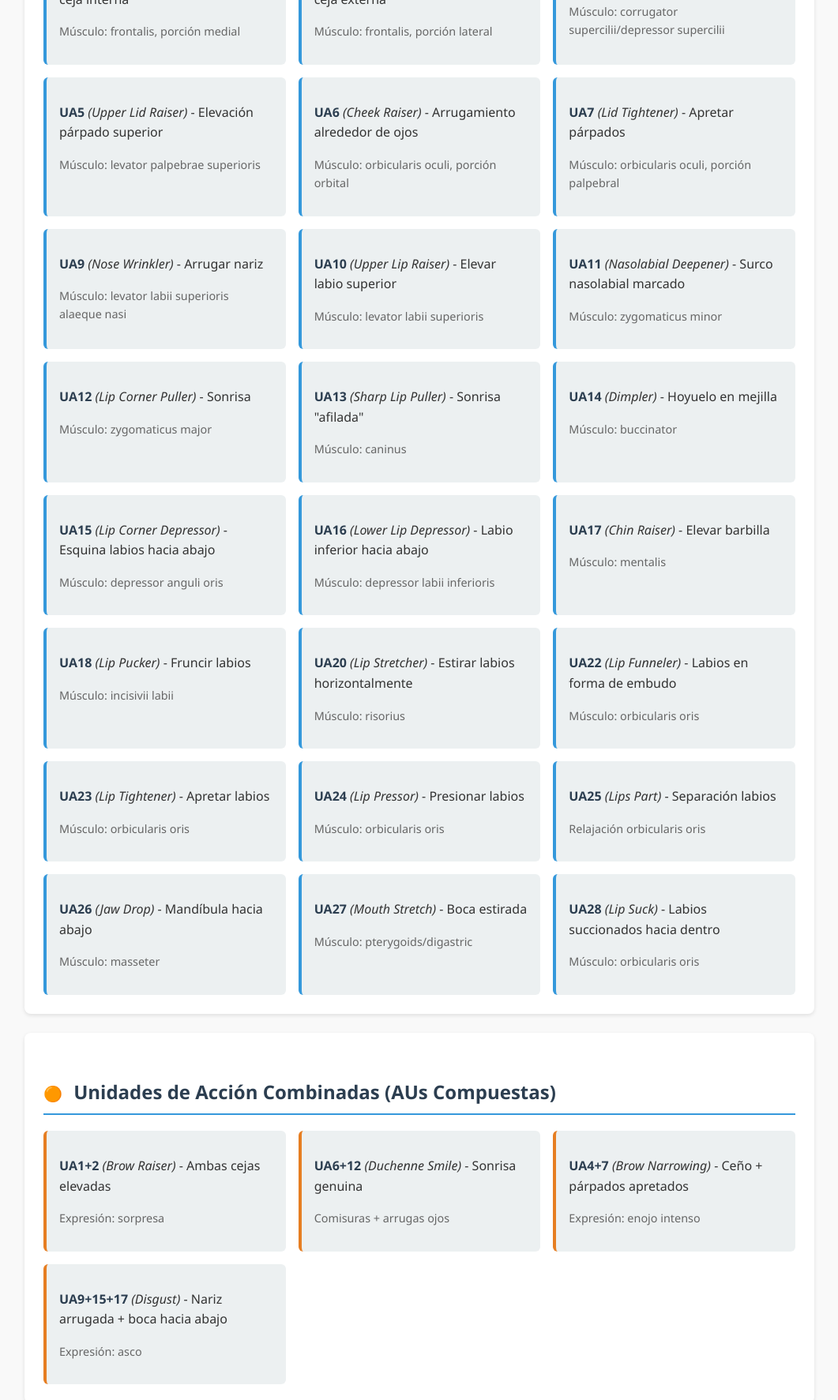
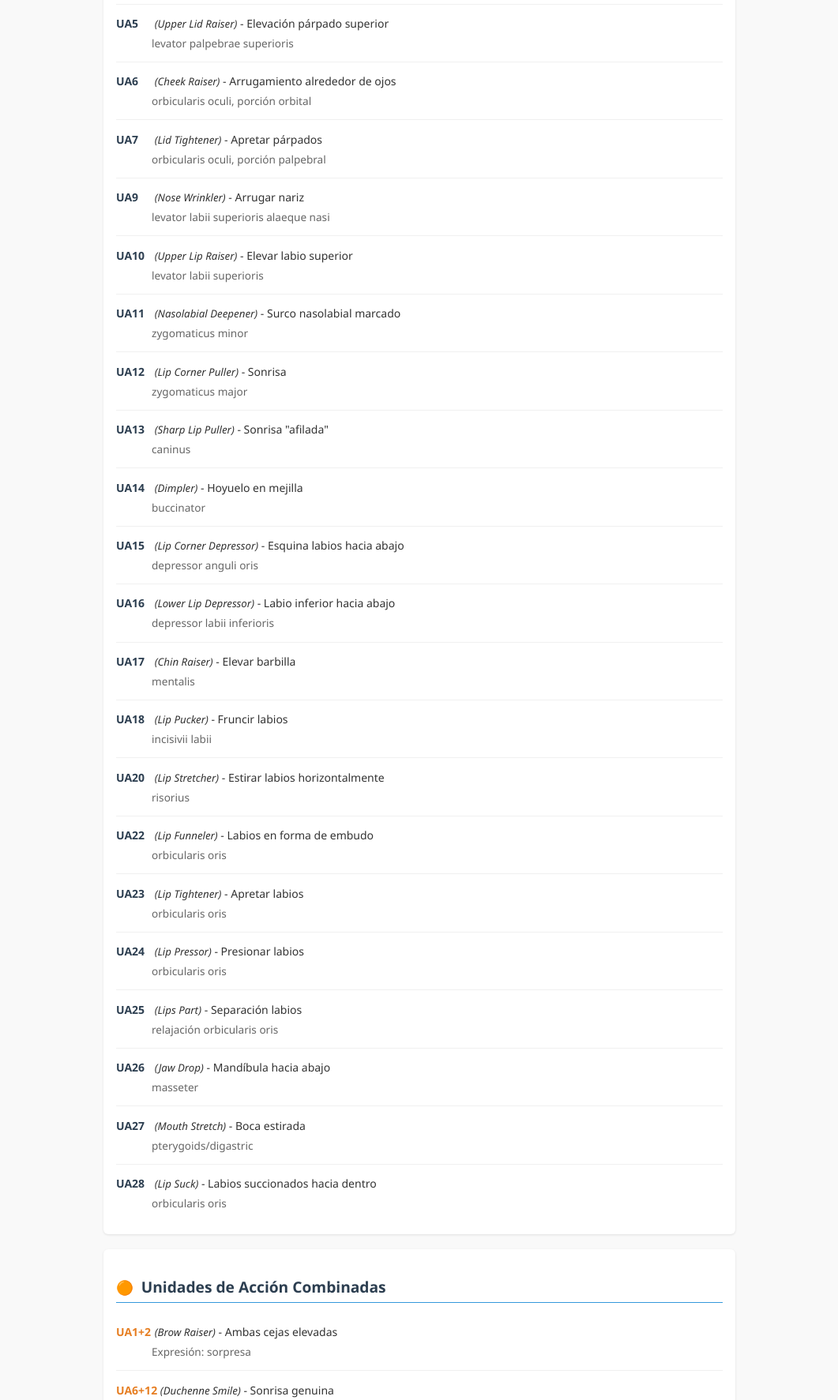
Before and after one commit to edgardowt/edgardowt.github.io, a plain HTML site: page facs.html in a window 1280 px wide. Shown: the part 425-2198 px from the top of the page at 79% size, without its empty margins (109-1170 px from the left). Drawn offline with Linux system fonts and the light colour scheme.

Commit message:
git status

```diff
--- a/facs.html
+++ b/facs.html
@@ -15,242 +15,255 @@
 
         body {
             font-family: 'Segoe UI', Tahoma, Geneva, Verdana, sans-serif;
-            line-height: 1.6;
+            line-height: 1.4;
             color: #333;
-            max-width: 1000px;
+            max-width: 800px;
             margin: 0 auto;
-            padding: 20px;
+            padding: 15px;
             background-color: #f9f9f9;
+            font-size: 14px;
         }
 
         header {
             background-color: var(--primary-color);
             color: white;
-            padding: 2rem;
-            border-radius: 8px;
-            margin-bottom: 2rem;
+            padding: 1rem;
+            border-radius: 6px;
+            margin-bottom: 1.5rem;
             text-align: center;
         }
 
         h1 {
             margin: 0;
-            font-size: 2.2rem;
+            font-size: 1.5rem;
+            font-weight: 600;
         }
 
         h2 {
             color: var(--primary-color);
-            border-bottom: 2px solid var(--secondary-color);
-            padding-bottom: 0.5rem;
-            margin-top: 2rem;
+            border-bottom: 1px solid var(--secondary-color);
+            padding-bottom: 0.3rem;
+            margin: 1.2rem 0 0.8rem;
+            font-size: 1.2rem;
         }
 
         h3 {
             color: var(--secondary-color);
+            margin: 1rem 0 0.5rem;
+            font-size: 1.1rem;
         }
 
         .section {
             background-color: white;
-            padding: 1.5rem;
-            border-radius: 8px;
-            box-shadow: 0 2px 5px rgba(0,0,0,0.1);
-            margin-bottom: 1.5rem;
-        }
-
-        .au-list {
-            display: grid;
-            grid-template-columns: repeat(auto-fill, minmax(300px, 1fr));
-            gap: 1rem;
+            padding: 1rem;
+            border-radius: 6px;
+            box-shadow: 0 1px 3px rgba(0,0,0,0.1);
+            margin-bottom: 1.2rem;
         }
 
         .au-item {
-            background-color: var(--light-color);
-            padding: 1rem;
-            border-radius: 6px;
-            border-left: 4px solid var(--secondary-color);
+            padding: 0.5rem 0;
+            border-bottom: 1px solid #f0f0f0;
+        }
+
+        .au-item:last-child {
+            border-bottom: none;
         }
 
         .au-number {
             font-weight: bold;
             color: var(--primary-color);
+            display: inline-block;
+            min-width: 45px;
         }
 
         .au-name {
             font-style: italic;
+            font-size: 0.95em;
         }
 
         .au-muscle {
             color: #666;
-            font-size: 0.9rem;
+            font-size: 0.85rem;
+            margin-left: 45px;
+            line-height: 1.3;
         }
 
-        .combined {
-            border-left-color: #e67e22;
+        .combined .au-number {
+            color: #e67e22;
         }
 
-        .special {
-            border-left-color: var(--dark-color);
+        .special .au-number {
+            color: var(--dark-color);
         }
 
         .notes {
             background-color: #f1f9fe;
-            border-left: 4px solid var(--secondary-color);
-            padding: 1rem;
-            margin-top: 2rem;
+            border-left: 3px solid var(--secondary-color);
+            padding: 0.8rem;
+            margin-top: 1.5rem;
         }
 
         .source {
-            font-size: 0.9rem;
+            font-size: 0.85rem;
             text-align: right;
-            margin-top: 2rem;
+            margin-top: 1.5rem;
             color: #666;
         }
 
         .emoji {
-            font-size: 1.2rem;
-            margin-right: 0.5rem;
+            font-size: 1.1rem;
+            margin-right: 0.3rem;
         }
 
-        @media (max-width: 600px) {
-            .au-list {
-                grid-template-columns: 1fr;
+        ul {
+            padding-left: 1.2rem;
+            margin: 0.5rem 0;
         }
+
+        li {
+            margin-bottom: 0.3rem;
+            font-size: 0.9rem;
+        }
+
+        p {
+            margin: 0.4rem 0;
         }
     </style>
 </head>
 <body>
     <header>
         <h1>Facial Action Coding System (FACS)</h1>
-        <p>Cada UA (Unidad de Acción) corresponde a la activación de uno o más músculos faciales. Algunas son combinatorias.</p>
+        <p style="font-size: 0.9rem; margin: 0.3rem 0 0;">Cada UA corresponde a la activación de uno o más músculos faciales</p>
     </header>
 
     <div class="section">
-        <h2><span class="emoji">🔵</span> Unidades de Acción Individuales (AUs Simples)</h2>
-        <div class="au-list">
+        <h2><span class="emoji">🔵</span> Unidades de Acción Individuales</h2>
+
         <div class="au-item">
             <p><span class="au-number">UA1</span> <span class="au-name">(Inner Brow Raiser)</span> - Elevación ceja interna</p>
-                <p class="au-muscle">Músculo: frontalis, porción medial</p>
+            <p class="au-muscle">frontalis, porción medial</p>
         </div>
 
         <div class="au-item">
             <p><span class="au-number">UA2</span> <span class="au-name">(Outer Brow Raiser)</span> - Elevación ceja externa</p>
-                <p class="au-muscle">Músculo: frontalis, porción lateral</p>
+            <p class="au-muscle">frontalis, porción lateral</p>
         </div>
 
         <div class="au-item">
             <p><span class="au-number">UA4</span> <span class="au-name">(Brow Lowerer)</span> - Ceño fruncido</p>
-                <p class="au-muscle">Músculo: corrugator supercilii/depressor supercilii</p>
+            <p class="au-muscle">corrugator supercilii/depressor supercilii</p>
         </div>
 
         <div class="au-item">
             <p><span class="au-number">UA5</span> <span class="au-name">(Upper Lid Raiser)</span> - Elevación párpado superior</p>
-                <p class="au-muscle">Músculo: levator palpebrae superioris</p>
+            <p class="au-muscle">levator palpebrae superioris</p>
         </div>
 
         <div class="au-item">
             <p><span class="au-number">UA6</span> <span class="au-name">(Cheek Raiser)</span> - Arrugamiento alrededor de ojos</p>
-                <p class="au-muscle">Músculo: orbicularis oculi, porción orbital</p>
+            <p class="au-muscle">orbicularis oculi, porción orbital</p>
         </div>
 
         <div class="au-item">
             <p><span class="au-number">UA7</span> <span class="au-name">(Lid Tightener)</span> - Apretar párpados</p>
-                <p class="au-muscle">Músculo: orbicularis oculi, porción palpebral</p>
+            <p class="au-muscle">orbicularis oculi, porción palpebral</p>
         </div>
 
         <div class="au-item">
             <p><span class="au-number">UA9</span> <span class="au-name">(Nose Wrinkler)</span> - Arrugar nariz</p>
-                <p class="au-muscle">Músculo: levator labii superioris alaeque nasi</p>
+            <p class="au-muscle">levator labii superioris alaeque nasi</p>
         </div>
 
         <div class="au-item">
             <p><span class="au-number">UA10</span> <span class="au-name">(Upper Lip Raiser)</span> - Elevar labio superior</p>
-                <p class="au-muscle">Músculo: levator labii superioris</p>
+            <p class="au-muscle">levator labii superioris</p>
         </div>
 
         <div class="au-item">
             <p><span class="au-number">UA11</span> <span class="au-name">(Nasolabial Deepener)</span> - Surco nasolabial marcado</p>
-                <p class="au-muscle">Músculo: zygomaticus minor</p>
+            <p class="au-muscle">zygomaticus minor</p>
         </div>
 
         <div class="au-item">
             <p><span class="au-number">UA12</span> <span class="au-name">(Lip Corner Puller)</span> - Sonrisa</p>
-                <p class="au-muscle">Músculo: zygomaticus major</p>
+            <p class="au-muscle">zygomaticus major</p>
         </div>
 
         <div class="au-item">
             <p><span class="au-number">UA13</span> <span class="au-name">(Sharp Lip Puller)</span> - Sonrisa "afilada"</p>
-                <p class="au-muscle">Músculo: caninus</p>
+            <p class="au-muscle">caninus</p>
         </div>
 
         <div class="au-item">
             <p><span class="au-number">UA14</span> <span class="au-name">(Dimpler)</span> - Hoyuelo en mejilla</p>
-                <p class="au-muscle">Músculo: buccinator</p>
+            <p class="au-muscle">buccinator</p>
         </div>
 
         <div class="au-item">
             <p><span class="au-number">UA15</span> <span class="au-name">(Lip Corner Depressor)</span> - Esquina labios hacia abajo</p>
-                <p class="au-muscle">Músculo: depressor anguli oris</p>
+            <p class="au-muscle">depressor anguli oris</p>
         </div>
 
         <div class="au-item">
             <p><span class="au-number">UA16</span> <span class="au-name">(Lower Lip Depressor)</span> - Labio inferior hacia abajo</p>
-                <p class="au-muscle">Músculo: depressor labii inferioris</p>
+            <p class="au-muscle">depressor labii inferioris</p>
         </div>
 
         <div class="au-item">
             <p><span class="au-number">UA17</span> <span class="au-name">(Chin Raiser)</span> - Elevar barbilla</p>
-                <p class="au-muscle">Músculo: mentalis</p>
+            <p class="au-muscle">mentalis</p>
         </div>
 
         <div class="au-item">
             <p><span class="au-number">UA18</span> <span class="au-name">(Lip Pucker)</span> - Fruncir labios</p>
-                <p class="au-muscle">Músculo: incisivii labii</p>
+            <p class="au-muscle">incisivii labii</p>
         </div>
 
         <div class="au-item">
             <p><span class="au-number">UA20</span> <span class="au-name">(Lip Stretcher)</span> - Estirar labios horizontalmente</p>
-                <p class="au-muscle">Músculo: risorius</p>
+            <p class="au-muscle">risorius</p>
         </div>
 
         <div class="au-item">
             <p><span class="au-number">UA22</span> <span class="au-name">(Lip Funneler)</span> - Labios en forma de embudo</p>
-                <p class="au-muscle">Músculo: orbicularis oris</p>
+            <p class="au-muscle">orbicularis oris</p>
         </div>
 
         <div class="au-item">
             <p><span class="au-number">UA23</span> <span class="au-name">(Lip Tightener)</span> - Apretar labios</p>
-                <p class="au-muscle">Músculo: orbicularis oris</p>
+            <p class="au-muscle">orbicularis oris</p>
         </div>
 
         <div class="au-item">
             <p><span class="au-number">UA24</span> <span class="au-name">(Lip Pressor)</span> - Presionar labios</p>
-                <p class="au-muscle">Músculo: orbicularis oris</p>
+            <p class="au-muscle">orbicularis oris</p>
         </div>
 
         <div class="au-item">
             <p><span class="au-number">UA25</span> <span class="au-name">(Lips Part)</span> - Separación labios</p>
-                <p class="au-muscle">Relajación orbicularis oris</p>
+            <p class="au-muscle">relajación orbicularis oris</p>
         </div>
 
         <div class="au-item">
             <p><span class="au-number">UA26</span> <span class="au-name">(Jaw Drop)</span> - Mandíbula hacia abajo</p>
-                <p class="au-muscle">Músculo: masseter</p>
+            <p class="au-muscle">masseter</p>
         </div>
 
         <div class="au-item">
             <p><span class="au-number">UA27</span> <span class="au-name">(Mouth Stretch)</span> - Boca estirada</p>
-                <p class="au-muscle">Músculo: pterygoids/digastric</p>
+            <p class="au-muscle">pterygoids/digastric</p>
         </div>
 
         <div class="au-item">
             <p><span class="au-number">UA28</span> <span class="au-name">(Lip Suck)</span> - Labios succionados hacia dentro</p>
-                <p class="au-muscle">Músculo: orbicularis oris</p>
-            </div>
+            <p class="au-muscle">orbicularis oris</p>
         </div>
     </div>
 
     <div class="section">
-        <h2><span class="emoji">🟠</span> Unidades de Acción Combinadas (AUs Compuestas)</h2>
-        <div class="au-list">
+        <h2><span class="emoji">🟠</span> Unidades de Acción Combinadas</h2>
+
         <div class="au-item combined">
             <p><span class="au-number">UA1+2</span> <span class="au-name">(Brow Raiser)</span> - Ambas cejas elevadas</p>
             <p class="au-muscle">Expresión: sorpresa</p>
@@ -271,11 +284,10 @@
             <p class="au-muscle">Expresión: asco</p>
         </div>
     </div>
-    </div>
 
     <div class="section">
-        <h2><span class="emoji">⚫</span> Otras Codificaciones Especiales</h2>
-        <div class="au-list">
+        <h2><span class="emoji">⚫</span> Otras Codificaciones</h2>
+
         <div class="au-item special">
             <p><span class="au-number">AD19</span> <span class="au-name">(Tongue Show)</span> - Mostrar lengua</p>
         </div>
@@ -289,15 +301,14 @@
             <p class="au-muscle">Ej.: giro, inclinación</p>
         </div>
     </div>
-    </div>
 
     <div class="section notes">
         <h2><span class="emoji">📌</span> Notas Clave</h2>
         <h3>Intensidad</h3>
-        <p>Cada UA tiene una escala de A (leve) a E (extrema) (ej.: UA12C = sonrisa moderada).</p>
+        <p>Escala de A (leve) a E (extrema) (ej.: UA12C = sonrisa moderada)</p>
 
         <h3>Asimetría</h3>
-        <p>Se anota con "L" (left) o "R" (right) (ej.: UA12R = sonrisa más marcada en lado derecho).</p>
+        <p>Se anota con "L" (left) o "R" (right) (ej.: UA12R = sonrisa más marcada en lado derecho)</p>
 
         <h3>Emociones básicas</h3>
         <ul>
@@ -308,7 +319,6 @@
     </div>
 
     <div class="source">
-        <h3>📚 Fuente oficial</h3>
         <p>Ekman, P., Friesen, W. V., & Hager, J. C. (2002). <em>Facial Action Coding System (FACS): Manual.</em> Research Nexus.</p>
     </div>
 </body>
```
Lines whose indentation alone changed are shown as unchanged.
